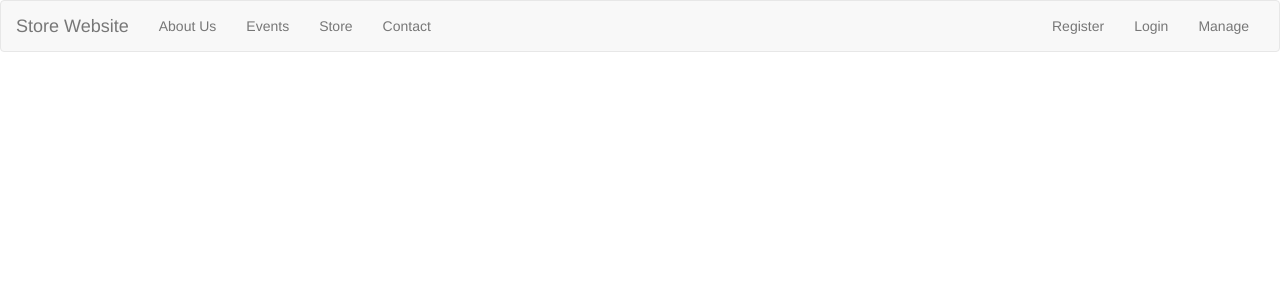
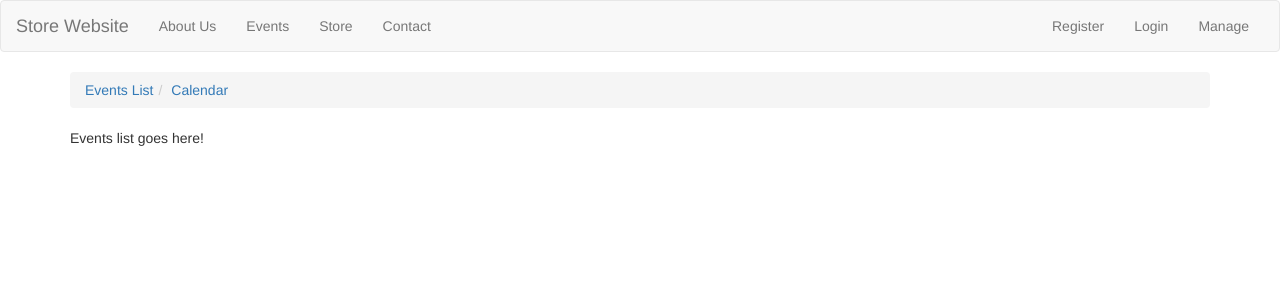
Before and after one commit to nebeinstein/store-website, an Angular app: page /list in a window 1280 px wide. Before the commit this address led to /. Shown: the top 300 px of the page. Built offline with nearby package versions, Linux system fonts and the light colour scheme.

Commit message:
changed the link names so it no longer reads events/events-list or events/events-calendar it now reads events/list and events/calendar

```diff
--- a/src/app/events/events-routing.module.ts
+++ b/src/app/events/events-routing.module.ts
@@ -7,9 +7,9 @@ import { EventsListComponent } from './events-list/events-list.component';
 
 const eventsRoutes: Routes = [
     { path: '', component: EventsComponent, children: [
-        { path: '', redirectTo: 'events-list', pathMatch: 'full'},
-        { path: 'events-list', component: EventsListComponent },
-        { path: 'events-calendar', component: EventsCalendarComponent }
+        { path: '', redirectTo: 'list', pathMatch: 'full'},
+        { path: 'list', component: EventsListComponent },
+        { path: 'calendar', component: EventsCalendarComponent }
     ] }
 ];
 
--- a/src/app/events/events.component.html
+++ b/src/app/events/events.component.html
@@ -1,6 +1,6 @@
 <ol class="breadcrumb">
-    <li routerLinkActive="active"><a routerLink="events-list">Events List</a></li>
-    <li routerLinkActive="active"><a routerLink="events-calendar">Calendar</a></li>
+    <li routerLinkActive="active"><a routerLink="list">Events List</a></li>
+    <li routerLinkActive="active"><a routerLink="calendar">Calendar</a></li>
 </ol>
 <div class="row">
     <div class="col-md-12">
```
